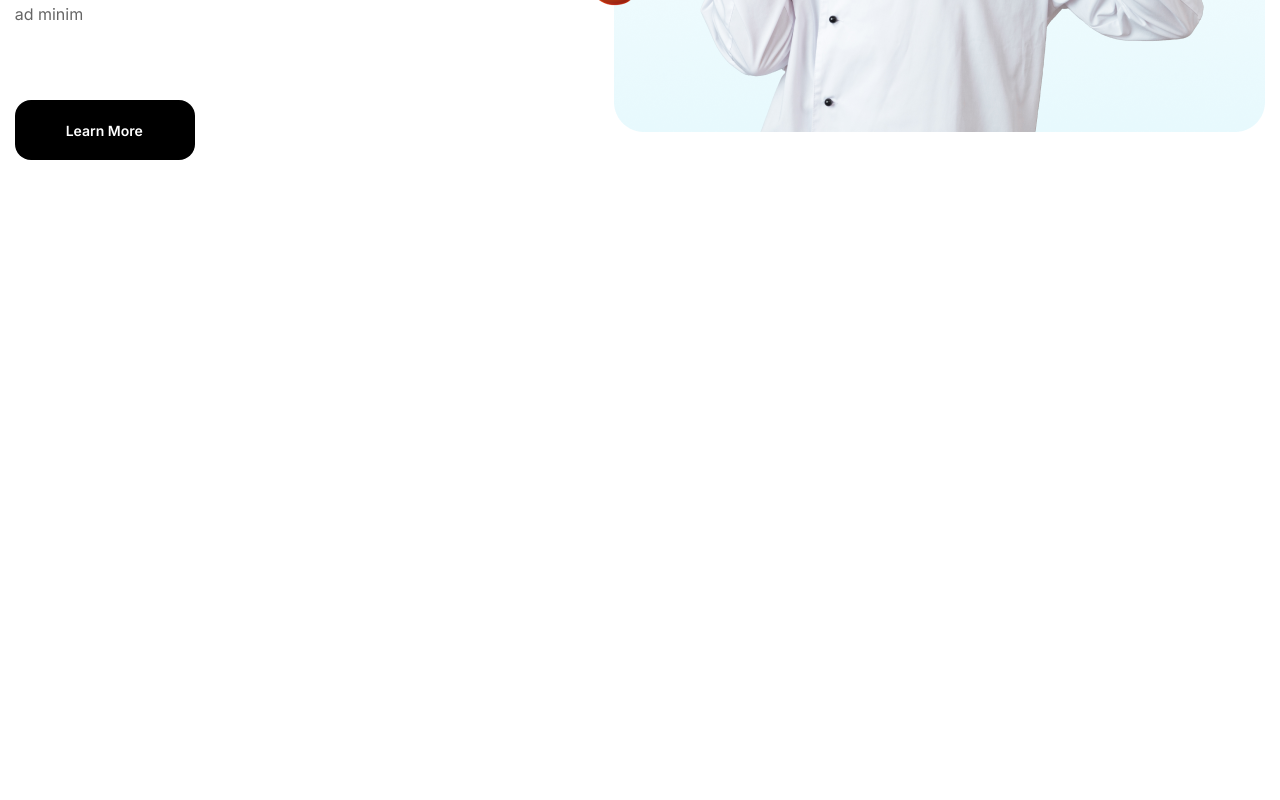
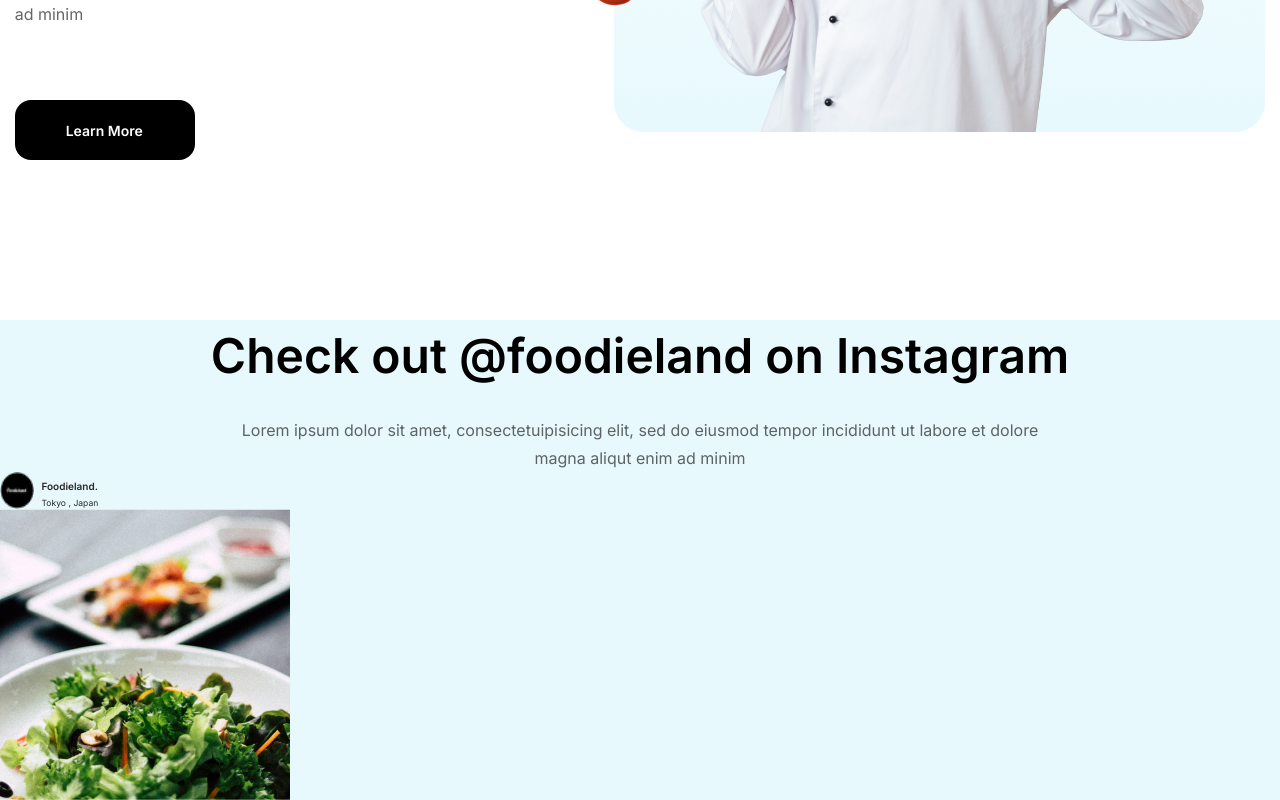
Before and after one commit to iamShimanto/cooking, a React (Vite) app: page / in a window 1280 px wide. Shown: the part 3822-4622 px from the top of the page. Before the commit the page ends 3982 px from the top, so only its background shows below. Built offline with nearby package versions, Linux system fonts and the light colour scheme.

Commit message:
checkout

```diff
--- /dev/null
+++ b/src/Pages/Home/Components/CheckOut.jsx
@@ -0,0 +1,37 @@
+import React from 'react'
+import { Link } from 'react-router-dom'
+
+const CheckOut = () => {
+  return (
+    <>
+      <section className='mt-[160px] bg-[#E7F9FD]'>
+        <div className="container">
+          <div className="row">
+            <h2 className='mt-[80px] text-[48px] font-semibold font-inter text-black tracking-[-4%] text-center'>Check out @foodieland on Instagram</h2>
+            <p className="w-[840px] text-base font-normal font-inter text-black leading-[28px] opacity-[60%] text-center mt-[24px] mx-auto">Lorem ipsum dolor sit amet, consectetuipisicing elit, sed do eiusmod tempor incididunt ut labore et dolore magna aliqut enim ad minim </p>
+          </div>
+
+          {/* ====================start==================== */}
+              <div>
+                {/* ===============head================ */}
+                <div className='flex gap-[7.73px]'>
+                  <img className='w-[33.75px]' src="images/Oval.png" alt="logo" />
+                  <div>
+                    <Link className='text-[10px] font-inter font-semibold text-[#262626]'>Foodieland.</Link>
+                    <p className='text-[8.51px] font-normal font-inter text-[#262626] tracking-[0.05px] mt-[0.69px]'>Tokyo , Japan</p>
+                  </div>
+                </div>
+                {/* ===============head================ */}
+                <div className="img">
+                  <img src="images/insta-img.png" alt="insta" />
+                </div>
+              </div>
+
+          {/* ====================end ======================= */}
+        </div>
+      </section>
+    </>
+  )
+}
+
+export default CheckOut
--- a/src/Pages/Home/Home.jsx
+++ b/src/Pages/Home/Home.jsx
@@ -4,6 +4,7 @@ import Banner from './Components/Banner'
 import Categories from './Components/Categories'
 import Recipes from './Components/Recipes'
 import Chef from './Components/Chef'
+import CheckOut from './Components/CheckOut'
 
 const Home = () => {
   return (
@@ -13,6 +14,7 @@ const Home = () => {
       <Categories/>
       <Recipes/>
       <Chef/>
+      <CheckOut/>
     </>
   )
 }
```
Also changed, not shown: public/images/Oval.png (added), public/images/insta-img.png (added).
